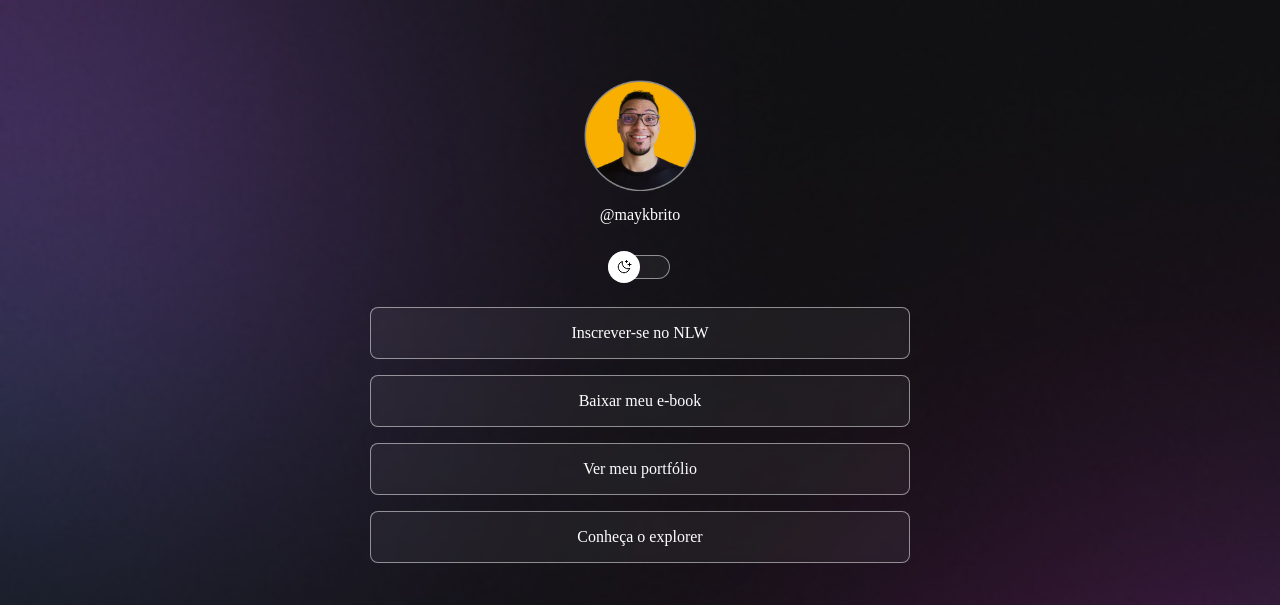
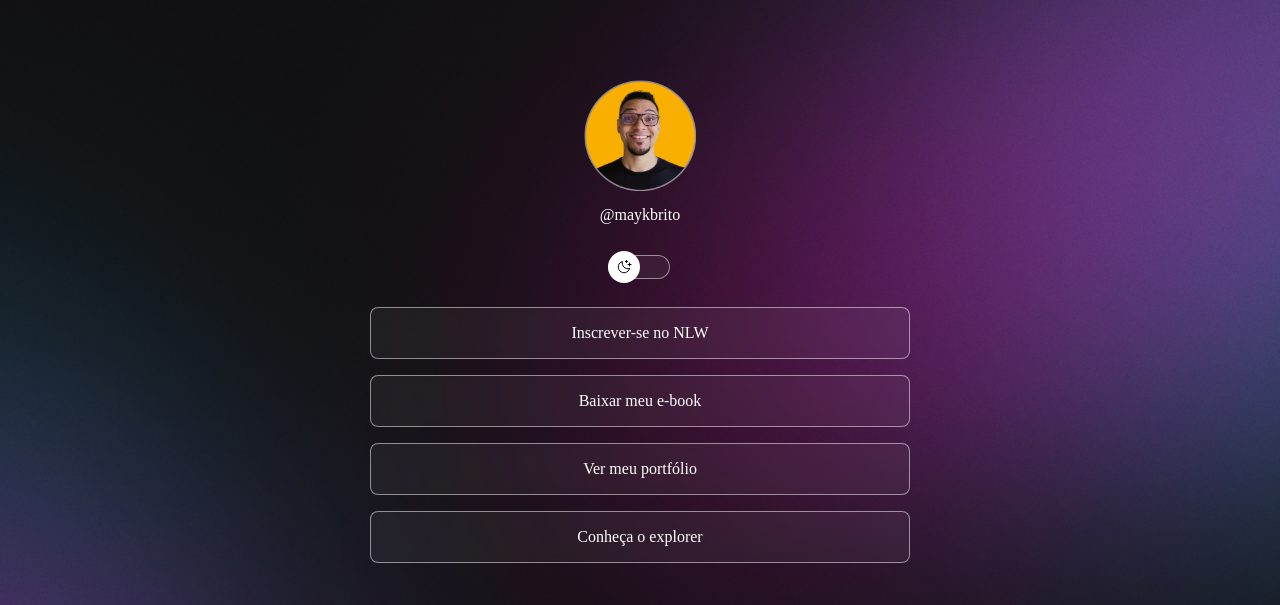
Before and after one commit to matheushcamargo96-star/projeto, a plain HTML site: page index.html in a window 1280 px wide. Shown: the top 605 px of the page. Drawn offline with nearby package versions, Linux system fonts and the light colour scheme.

Commit message:
change backgruound based on media queries

```diff
--- a/Style.css
+++ b/Style.css
@@ -89,6 +89,7 @@ body * {
   height: 24px;
   background: var(--surface-color);
   border: 1px solid var(--stroke-color);
+  backdrop-filter: blur(4px);
   -webkit-backdrop-filter: blur(4px);
   border-radius: 9999px;
 }
@@ -146,6 +147,9 @@ ul li a:hover {
   justify-content: center;
   padding: 16px;
 
+  backdrop-filter: blur(4px);
+  -webkit-backdrop-filter: blur(4px);
+
   transition: backgorund 0.2s;
   border-radius: 50%;
 }
@@ -162,13 +166,12 @@ footer {
 
 /* media queries */
 @media (min-width: 768px) {
-:root {
---bg-url(./assrts/bg-desktop.jpg);
-}
+  :root {
+    --bg-url: url(./assets/bg-desktop.jpg);
+  }
 
-.light {
-  --bg-url: url(./assets/bg-desktop-light.jpg);
-}
+  .light {
+    --bg-url: url(./assets/bg-desktop-light.jpg);
   }
 }
 
```
